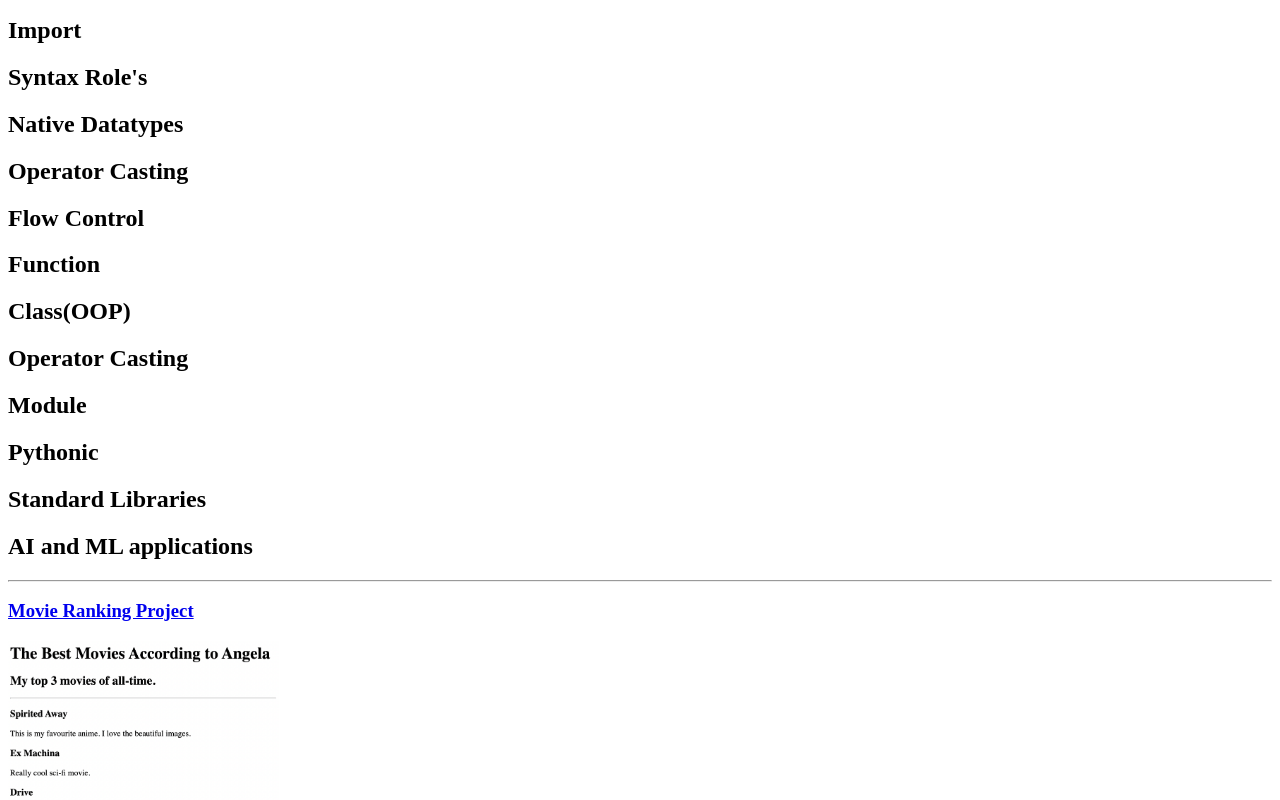
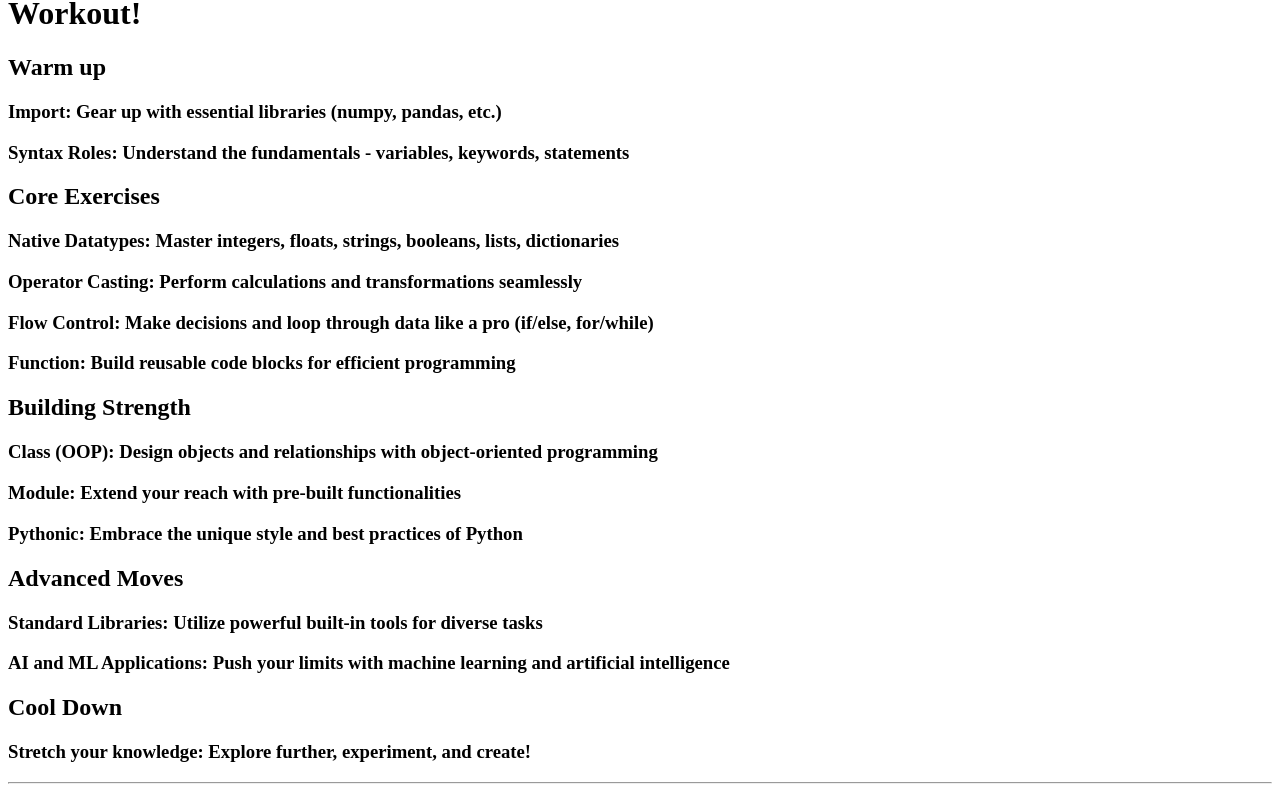
Before and after one commit to Yvgaghela24/Python_Academy-, a plain HTML site: page index.html in a window 1280 px wide. Shown: the part 63-863 px from the top of the page. Drawn offline with Linux system fonts and the light colour scheme.

Commit message:
Update index.html

```diff
--- a/index.html
+++ b/index.html
@@ -7,19 +7,29 @@
 </head>
 
 <body>
-  <h1>Python Base</h1>
-  <h2>Import</h2>
-  <h2>Syntax Role's</h2>
-  <h2>Native Datatypes</h2>
-  <h2>Operator Casting</h2>
-  <h2>Flow Control</h2>
-  <h2>Function</h2>
-  <h2>Class(OOP)</h2>
-  <h2>Operator Casting</h2>
-  <h2>Module</h2>
-  <h2>Pythonic</h2>
-  <h2>Standard Libraries</h2>
-  <h2>AI and ML applications</h2>
+  <h1>Python Cardio: Endure and Excel – Strengthen Your Python Skills with a Resilient Workout! </h1>
+   <h2>Warm up</h2>
+     <h3>Import: Gear up with essential libraries (numpy, pandas, etc.)</h3>
+     <h3>Syntax Roles: Understand the fundamentals - variables, keywords, statements</h3>
+
+<h2>Core Exercises</h2>
+  <h3>Native Datatypes: Master integers, floats, strings, booleans, lists, dictionaries</h3>
+  <h3>Operator Casting: Perform calculations and transformations seamlessly</h3>
+  <h3>Flow Control: Make decisions and loop through data like a pro (if/else, for/while)</h3>
+  <h3>Function: Build reusable code blocks for efficient programming</h3>
+
+<h2>Building Strength</h2>
+  <h3>Class (OOP): Design objects and relationships with object-oriented programming</h3>
+  <h3>Module: Extend your reach with pre-built functionalities</h3>
+  <h3>Pythonic: Embrace the unique style and best practices of Python</h3>
+
+<h2>Advanced Moves</h2>
+  <h3>Standard Libraries: Utilize powerful built-in tools for diverse tasks</h3>
+  <h3>AI and ML Applications: Push your limits with machine learning and artificial intelligence</h3>
+
+<h2>Cool Down</h2>
+  <h3>Stretch your knowledge: Explore further, experiment, and create!</h3>
+
   <hr />
   <h3><a href="./public/movie-ranking.html">Movie Ranking Project</a></h3>
   <img src="./assets/images/movie-ranking.png" height="200" alt="movie ranking project preview"/>
```
